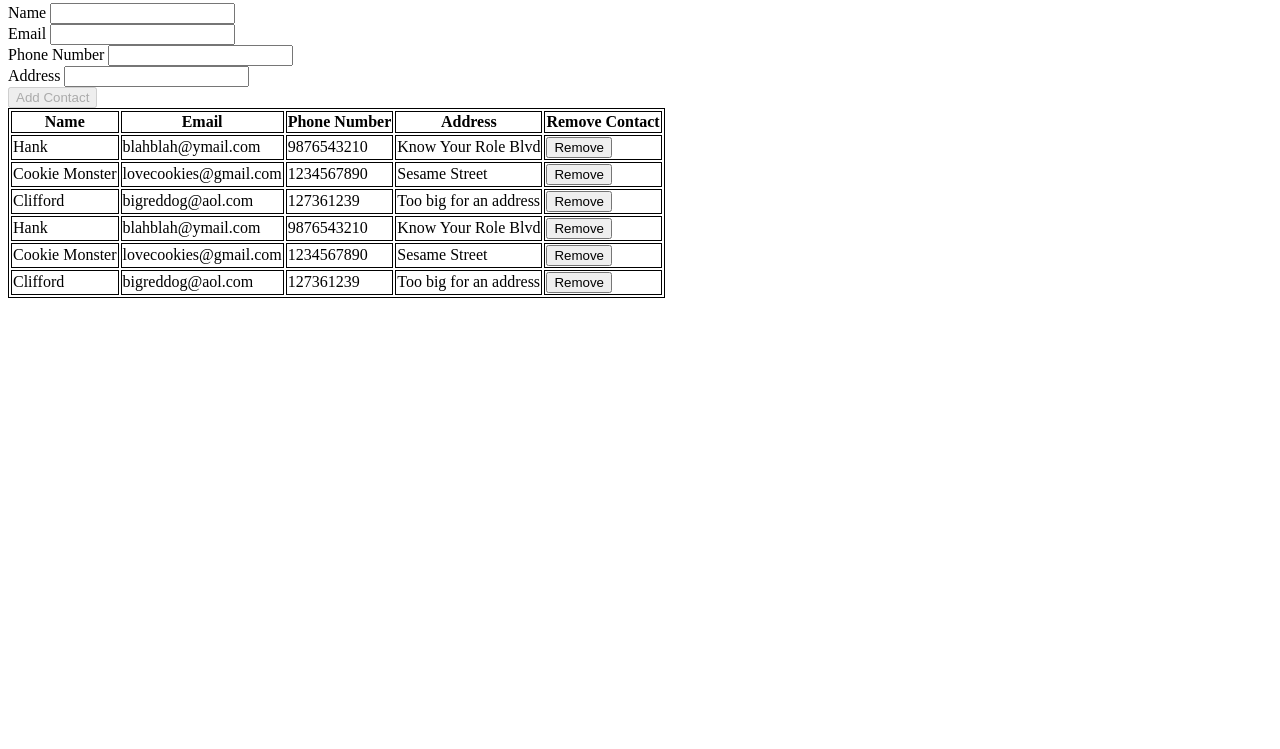
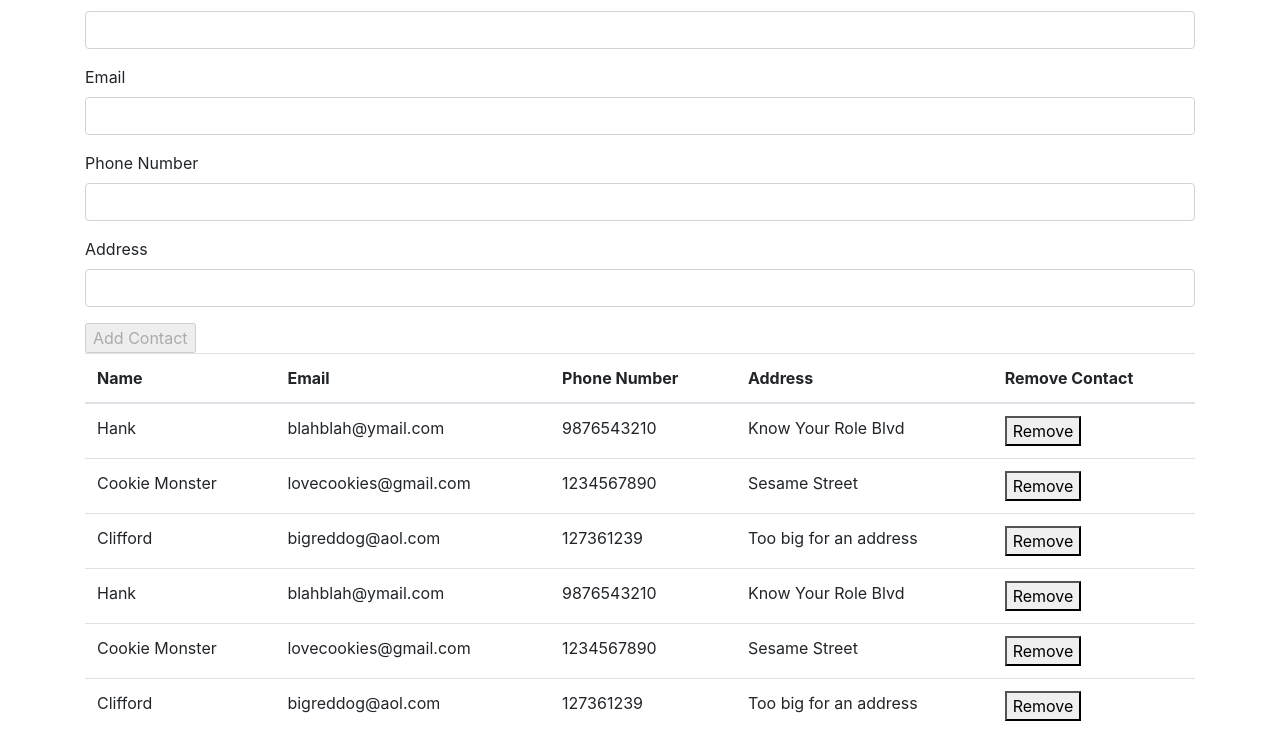
Before and after one commit to brandontate/address-book, a plain HTML site: page index.html in a window 1280 px wide. Shown: the part 77-826 px from the top of the page. Before the commit the page ends 800 px from the top, so only its background shows below. Drawn offline with nearby package versions, Linux system fonts and the light colour scheme.

Commit message:
Added Bootstrap

```diff
--- a/index.html
+++ b/index.html
@@ -2,33 +2,33 @@
 <html ng-app="AddressApp">
     <head>
         <title>Address Book</title>
-        <link rel="stylesheet" type="text/css" href="css/main.css">
+        <link rel="stylesheet" text="text/css" href="bower_components/bootstrap/dist/css/bootstrap.min.css">
     </head>
     <body>
         <h1>Address Book</h1>
         <div class="container" ng-controller="AddressBookController as address">
             <form name="ContactForm" ng-submit="ContactForm.$valid && address.addContact()">
-                <div>
-                    <label>Name</label>
-                    <input type="text" ng-model="address.newContact.name" required>
+                <div class="form-group">
+                    <label class="control-label">Name</label>
+                    <input class="form-control" type="text" ng-model="address.newContact.name" required>
                 </div>
-                <div>
-                    <label>Email</label>
-                    <input type="text" ng-model="address.newContact.email" required>
+                <div class="form-group">
+                    <label class="control-label">Email</label>
+                    <input class="form-control" type="text" ng-model="address.newContact.email" required>
                 </div>
-                <div>
-                    <label>Phone Number</label>
-                    <input type="text" ng-model="address.newContact.phone" required>
+                <div class="form-group">
+                    <label class="control-label">Phone Number</label>
+                    <input class="form-control" type="text" ng-model="address.newContact.phone" required>
                 </div>
-                <div>
-                    <label>Address</label>
-                    <input type="text" ng-model="address.newContact.address" required>
+                <div class="form-group">
+                    <label class="control-label">Address</label>
+                    <input class="form-control" type="text" ng-model="address.newContact.address" required>
                 </div>
                 <input type="submit" value="Add Contact" ng-disabled="ContactForm.$invalid">
             </form>
 
             <div>
-                <table>
+                <table class="table bordered-table">
                     <thead>
                         <tr>
                             <th>Name</th>
@@ -51,6 +51,8 @@
             </div>
         </div>
     </body>
+    <script src="bower_components/jquery/dist/jquery.min.js"></script>
+    <script src="bower_components/bootstrap/dist/js/bootstrap.min.js"></script>
     <script src="bower_components/angular/angular.min.js"></script>
     <script src="js/main.js"></script>
 </html>
```
